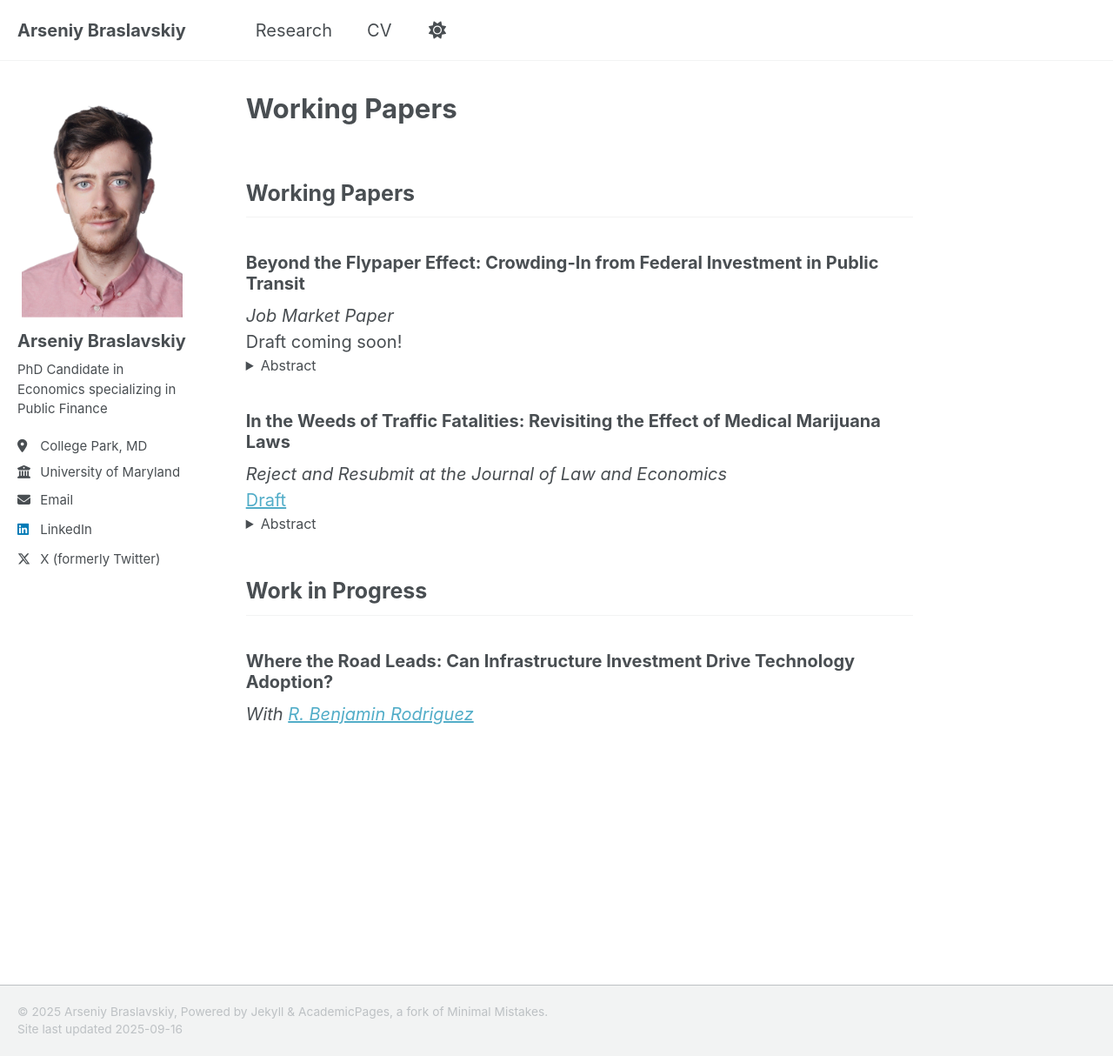
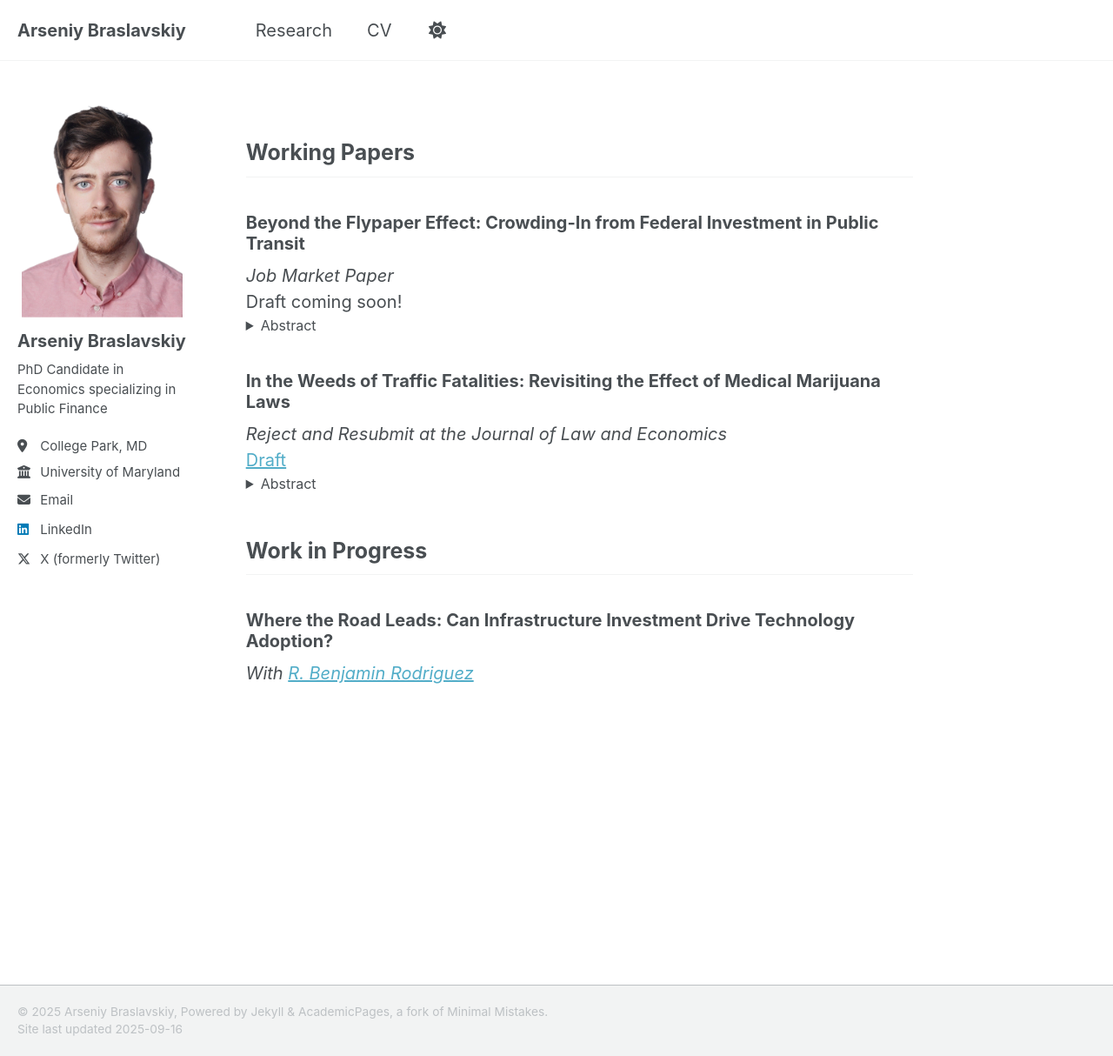
Before and after one commit to arseniybraslavskiy/arseniybraslavskiy.github.io, a Jekyll site: the page built from _pages/research.md, in a window 1280 px wide and 1214 px high. Shown: the whole window at 87% size. Built offline with Jekyll 4.4.1, drawn with Linux system fonts in a browser that asks for light colours; a script that is not in the unit is left out; our own code applies the rules of GitHub Pages for plain Markdown files.

Commit message:
Update single.html

```diff
--- a/_layouts/single.html
+++ b/_layouts/single.html
@@ -26,7 +26,7 @@
     <div class="page__inner-wrap">
       {% unless page.header.overlay_color or page.header.overlay_image %}
         <header>
-          {% if page.title %}<h1 class="page__title" itemprop="headline">{{ page.title | markdownify | remove: "<p>" | remove: "</p>" }}</h1>{% endif %}
+          {% if page.title and page.hide_title != true %}<h1 class="page__title" itemprop="headline">{{ page.title | markdownify | remove: "<p>" | remove: "</p>" }}</h1>{% endif %}
           {% if page.read_time %}
             <p class="page__meta"><i class="fa fa-clock" aria-hidden="true"></i> {% include read-time.html %}</p>
           {% endif %}
```
